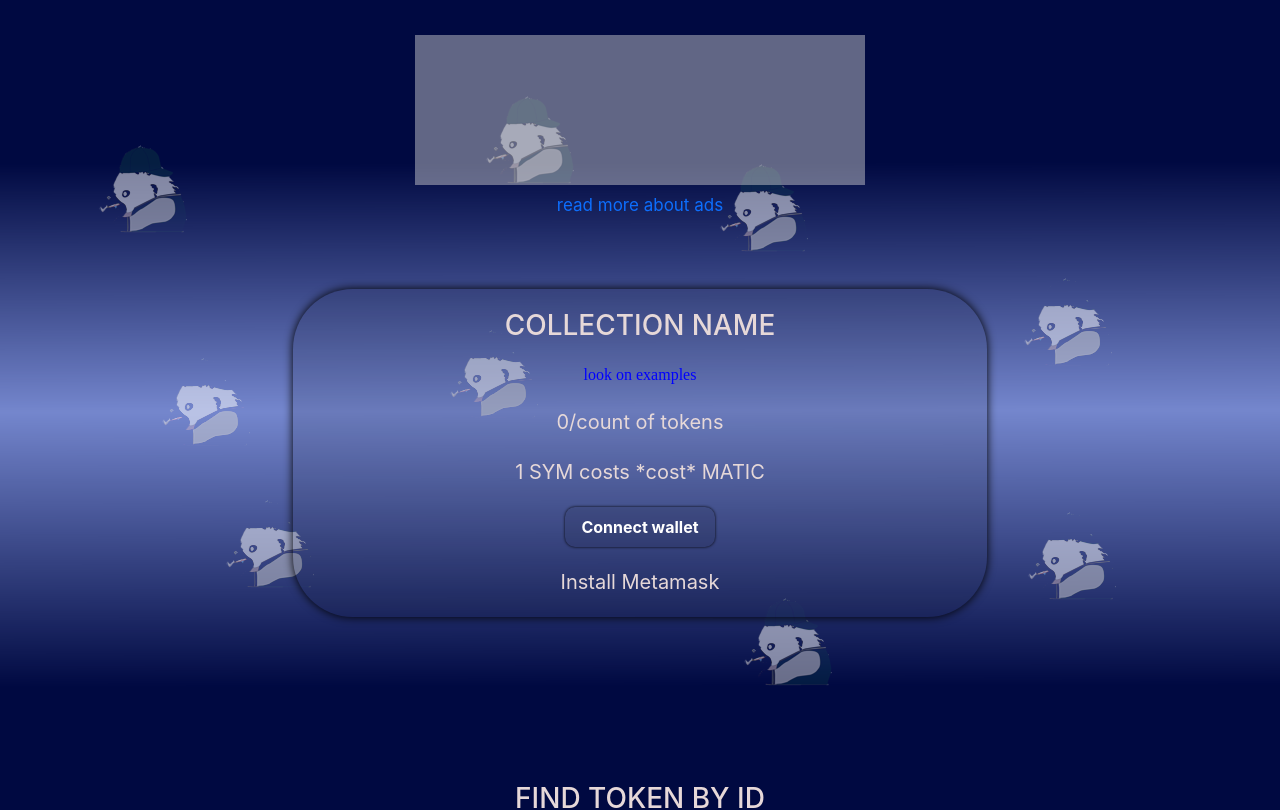
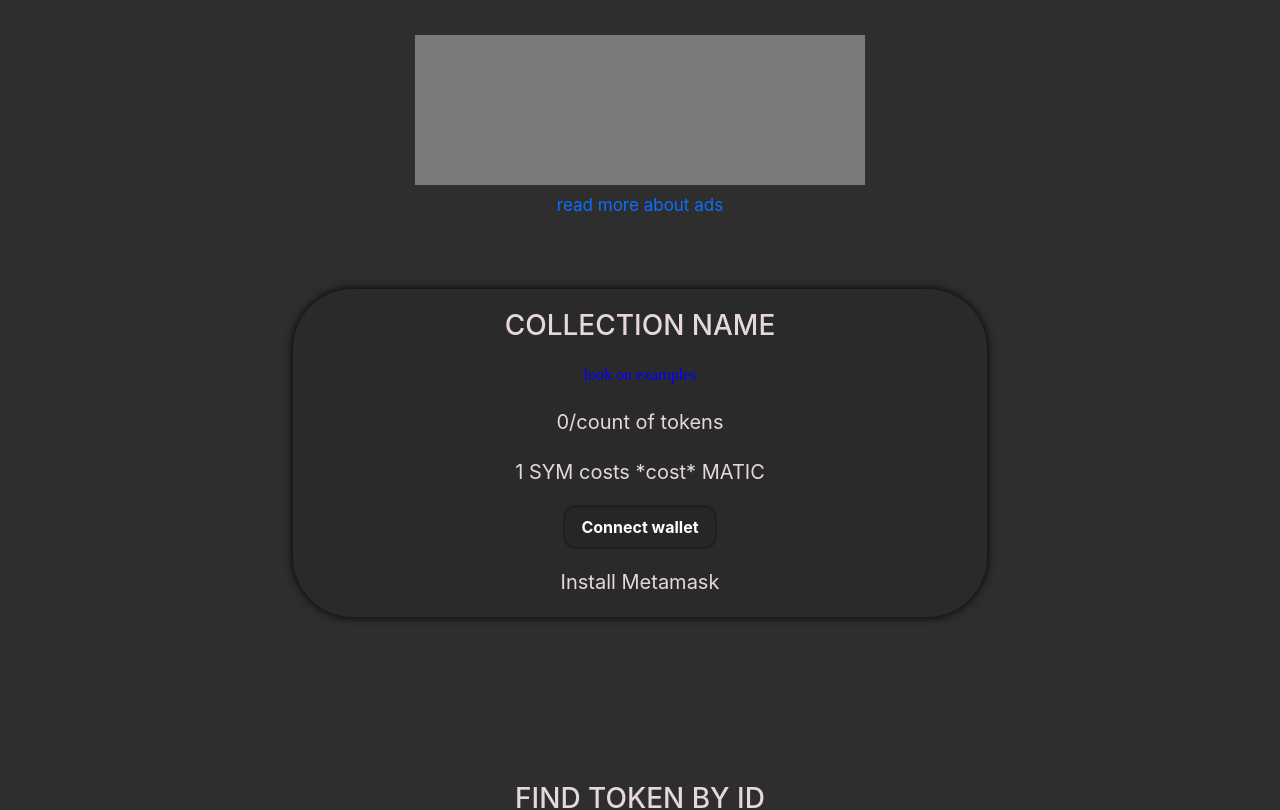
Before and after one commit to babo4ka/NFTcollectionRep, a React (Create React App) app: page / in a window 1280 px wide. Shown: the top 810 px of the page. Built offline with nearby package versions, Linux system fonts and the light colour scheme; what web3 would draw is missing.

Commit message:
15:01 28.02.2022

```diff
--- a/src/index.scss
+++ b/src/index.scss
@@ -8,8 +8,8 @@ body {
 
   padding-left: 20px;
   padding-right: 20px;
-  background: url('./images/bckgrnd.png');
-  //background-color: rgb(46, 46, 46);
+  //background: url('./images/bckgrnd.png');
+  background-color: rgb(46, 46, 46);
 }
 
 code {
```
